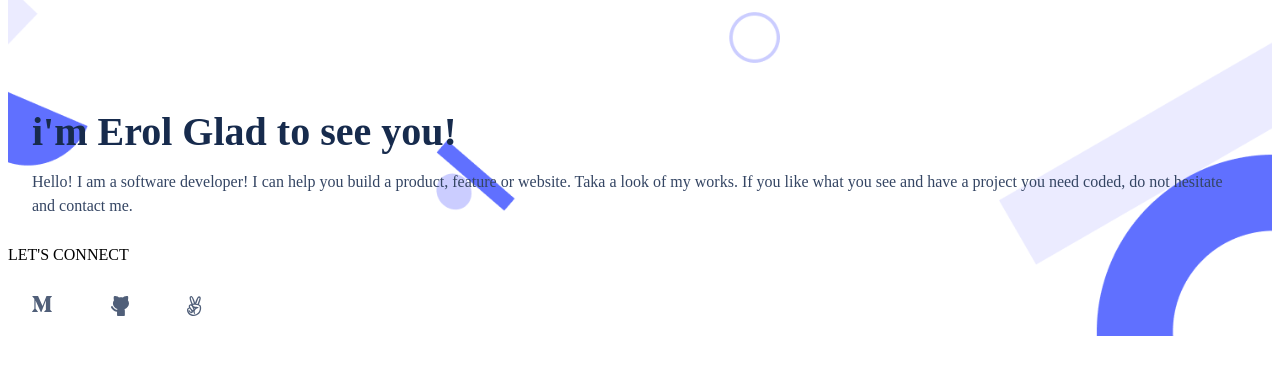
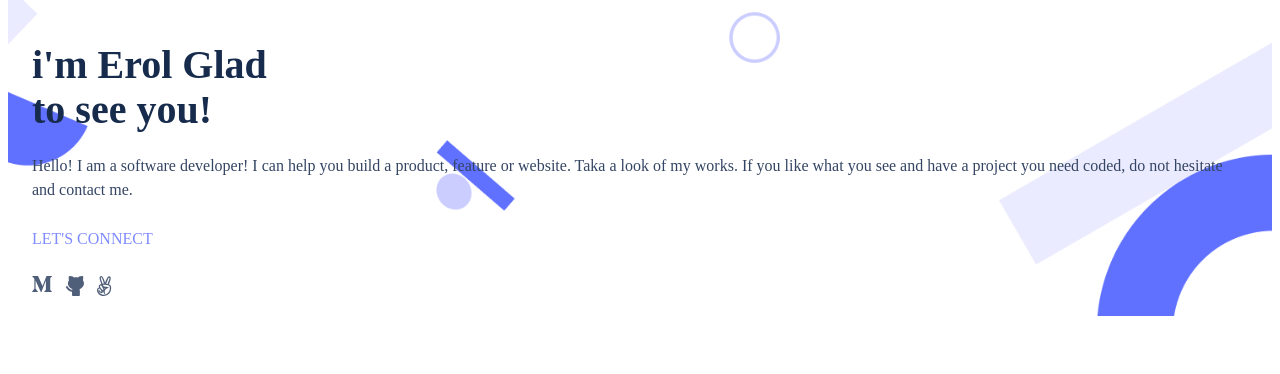
Before and after one commit to erolkck/microverse-portfolio, a website: page index.html in a window 1280 px wide. Shown: the part 64-438 px from the top of the page. Drawn offline with Linux system fonts and the light colour scheme; a web font is replaced by a local one.

Commit message:
style css file updated

```diff
--- a/styles.css
+++ b/styles.css
@@ -43,16 +43,19 @@
 }
 
 .introduction {
+  font-family: "Poppins";
+  font-style: normal;
   color: #172b4d;
   font-weight: 700;
   font-size: 40px;
-  line-height: 52px;
-  margin-top: 114px;
+  line-height: 45px;
+  margin-top: 50px;
   margin-bottom: 0;
   margin-left: 24px;
   margin-right: 24px;
+  width: 250px;
+  height: 100px;
 }
-
 .intro-description {
   color: #344563;
   font-weight: 400;
@@ -64,7 +67,7 @@
   margin-right: 24px;
 }
 
-.supporting-text {
+.support {
   color: #7f8cff;
   font-size: 16px;
   font-weight: 500;
@@ -75,7 +78,7 @@
 
 .social-media {
   display: flex;
-  width: 170.17px;
+  width: 80px;
   justify-content: space-between;
   list-style-type: none;
   margin-left: 24px;
```
Also changed, not shown: index.html (+0 -4 lines), 1 other file.
